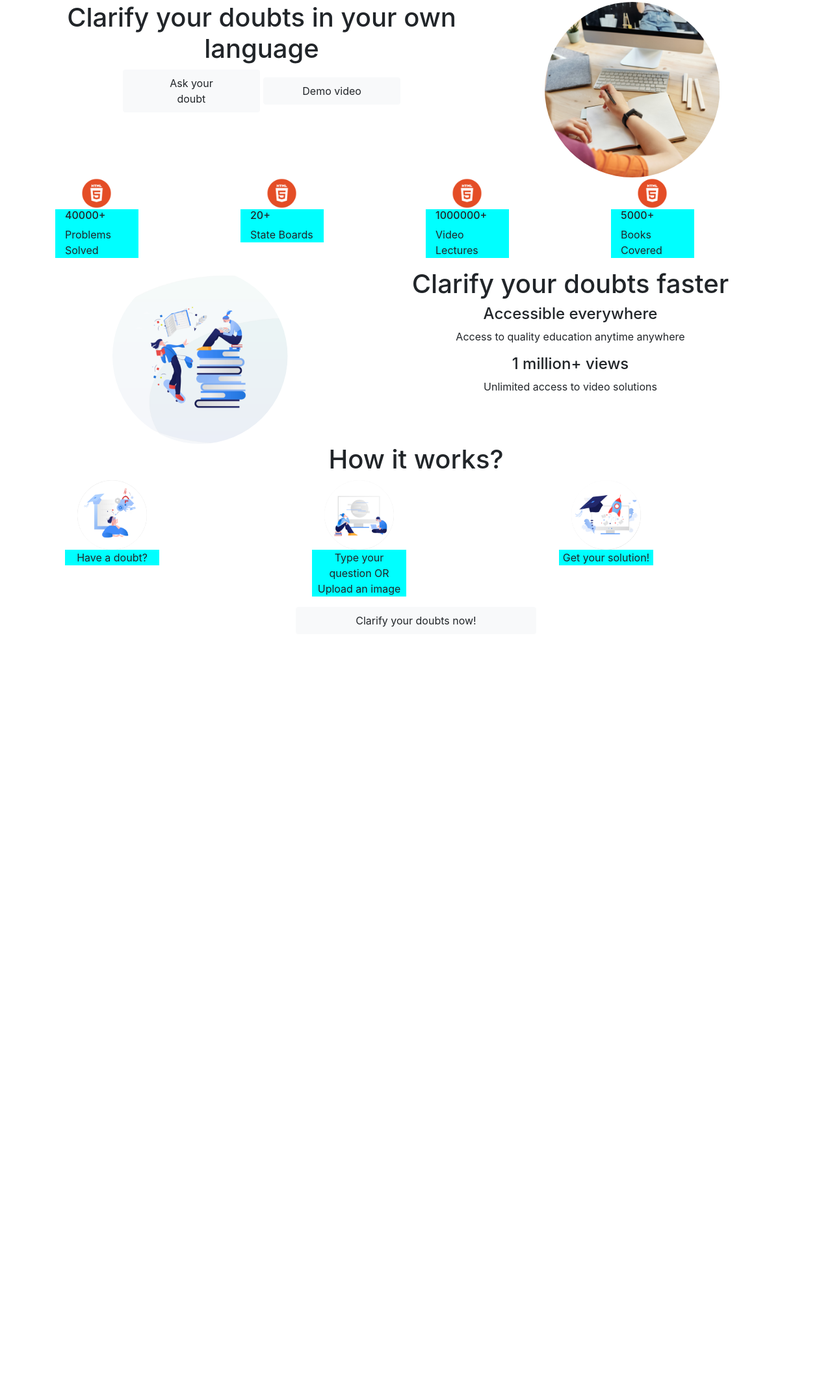
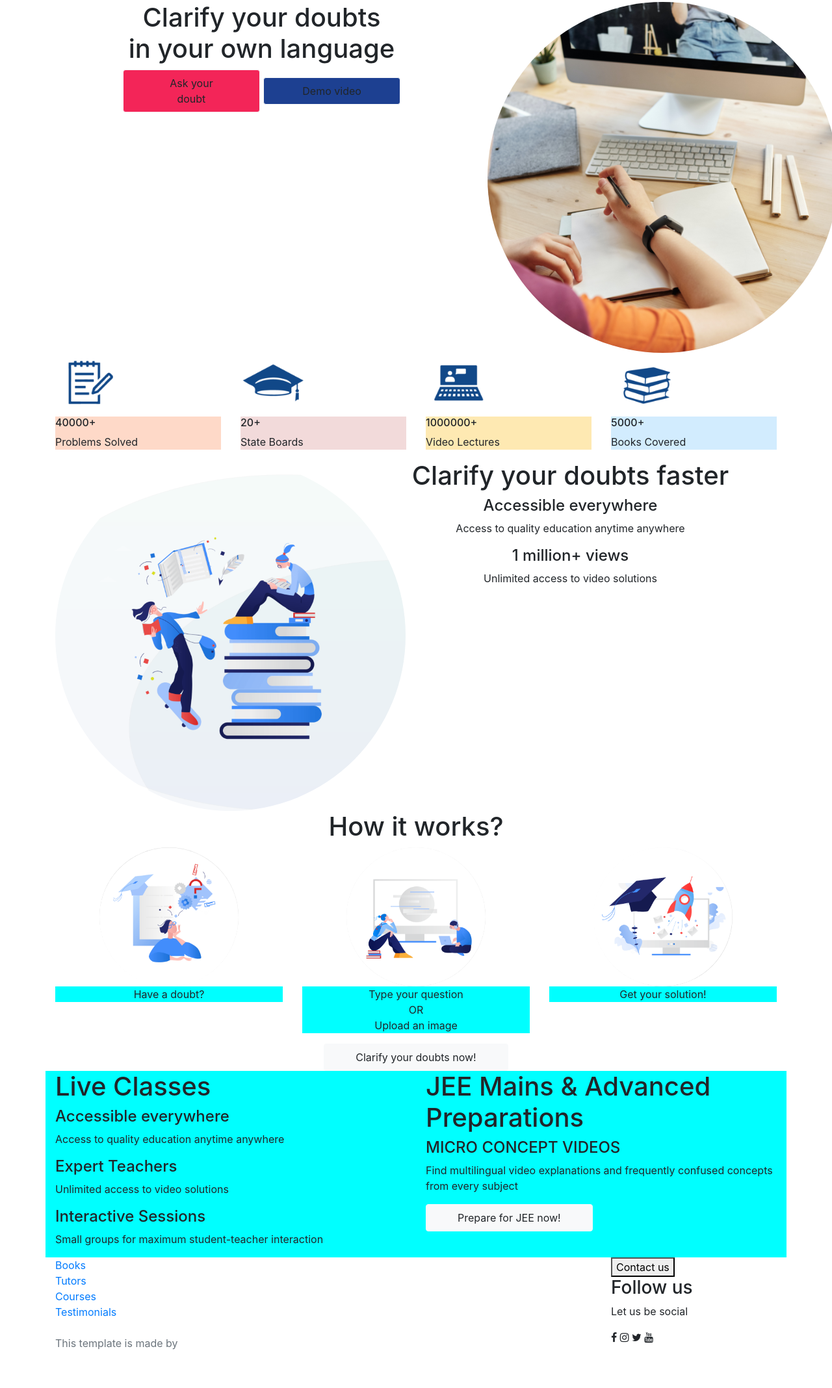
Before and after one commit to KrishnaPraneethEranki/Frontend, a plain HTML site: page src/index.html in a window 1280 px wide. Shown: the part 141-2277 px from the top of the page at 65% size. Before the commit the page ends 1117 px from the top, so only its background shows below. Drawn offline with nearby package versions, Linux system fonts and the light colour scheme.

Commit message:
Update index.html

```diff
--- a/src/index.html
+++ b/src/index.html
@@ -4,8 +4,8 @@
     <meta charset="UTF-8">
     <meta name="viewport" content="width=device-width, initial-scale=1.0">
     <link rel="stylesheet" href="https://cdn.jsdelivr.net/npm/bootstrap@4.5.3/dist/css/bootstrap.min.css" integrity="sha384-TX8t27EcRE3e/ihU7zmQxVncDAy5uIKz4rEkgIXeMed4M0jlfIDPvg6uqKI2xXr2" crossorigin="anonymous">
-    <link rel="stylesheet" href="../CSS/style.css">
-    <title>Edufy</title>
+    <link rel="stylesheet" href="https://cdnjs.cloudflare.com/ajax/libs/font-awesome/4.7.0/css/font-awesome.min.css">    <link rel="stylesheet" href="../CSS/style.css">
+    <title>EduSmart</title>
 </head>
 
 
@@ -14,8 +14,8 @@
     <header>
         <div class="container-fluid p-0">
             <nav class="navbar navbar-expand-lg navbar-light bg-light shadow p-3 mb-5 bg-white rounded">
-                <img src="../assets/logo.png" width="40" height="40" class="d-inline-block align-top" alt="navbar-logo">
-                <a class="navbar-brand" href="#">edusmart</a>
+                <img src="../assets/logo.png" width="40" height="40" class="navbar-logo" alt="navbar-logo">
+                <a class="navbar-brand" href="#">EduSmart</a>
                 <button class="navbar-toggler" type="button" data-toggle="collapse" data-target="#navbarNavDropdown" aria-controls="navbarNavDropdown" aria-expanded="false" aria-label="Toggle navigation">
                   <span class="navbar-toggler-icon"></span>
                 </button>
@@ -25,7 +25,7 @@
                     <li class="nav-item active">
                       <div class="dropdown">
                         <a class="nav-link" href="#">Home<span class="sr-only">(current)</span></a>
-                        <div class="div dropdown-content">
+                        <div class="dropdown-content">
                           <a href="#">nav 1</a>
                           <a href="#">nav 2</a>
                         </div>
@@ -55,17 +55,17 @@
           </div>
 
 
-          <div class="container text-center">
+          <div class="container text-center" >
             <div class="row">
               <div class="col-md-7 col-sm-12">
                 <h1>
-                  Clarify your doubts in your own language
+                  Clarify your doubts <br>in your own language
                 </h1>
-                <button class="col-md-4 btn btn-light px-5 py-2">Ask your doubt</button>
-                <button class="col-md-4 btn btn-light px-5 py-2">Demo video</button>
+                <button class="col-md-4 btn btn-light px-5 py-2" style="background: #F32558 0% 0%;">Ask your doubt</button>
+                <button class="col-md-4 btn btn-light px-5 py-2" style="background: #1D4091 0% 0%;">Demo video</button>
               </div>
               <div class="col-md-5 col-sm-12">
-                <img src="../assets/Mask Group 3.png" alt="container-img">
+                <img src="../assets/Mask Group 3@2x.png" alt="container-img">
               </div>
             </div>
           </div>
@@ -74,42 +74,35 @@
 
     <main>
       <section class="section-1">
-      <div class="container text-center">
+      <div class="container">
         <div class="row">
-          <div class="col-md-3" >
-            <div class="col-md-6">
-              <img class="icon" src="../assets/logo-2582748_1920.png" alt="">
-            </div>
-            <div class="panel text-left col-md-6">
+              <div class="col-md-3">
+                <img class="icon" src="../assets/icon-1@2x.png" alt="">
+                <div class="panel text-left" style="background: #FED9C8 0% 0% no-repeat padding-box;">
                   <h6>40000+</h6>
                 <p>Problems Solved</p>
                 </div>
               </div>
-          <div class="col-md-3" >
-            <div class="col-md-6">
-              <img class="icon" src="../assets/logo-2582748_1920.png" alt="">
-            </div>
-            <div class="panel text-left col-md-6">
+              <div class="col-md-3">
+                <img class="icon" src="../assets/icon-2@2x.png" alt="">
+                <div class="panel text-left" style="background: #F2DADA 0% 0% no-repeat padding-box;">
                   <h6>20+</h6>
                 <p>State Boards</p>
                 </div>
               </div>
-          <div class="col-md-3" >
-            <div class="col-md-6">
-              <img class="icon" src="../assets/logo-2582748_1920.png" alt="">
-            </div>
-            <div class="panel text-left col-md-6">
+              <div class="col-md-3">
+                <img class="icon" src="../assets/icon-3@2x.png" alt="">
+                <div class="panel text-left" style="background: #FEE9B2 0% 0% no-repeat padding-box;">
                   <h6>1000000+</h6>
                 <p>Video Lectures</p>
                 </div>
               </div>
-          <div class="col-md-3" >
-            <div class="col-md-6">
-              <img class="icon" src="../assets/logo-2582748_1920.png" alt="">
-            </div>
-            <div class="panel text-left col-md-6">
+              <div class="col-md-3">
+                <img class="icon" src="../assets/icon-4@2x.png" alt="">
+                <div class="panel text-left" style="background: #D2ECFE 0% 0% no-repeat padding-box;">
                   <h6>5000+</h6>
                 <p>Books Covered</p>
+                </div>
               </div>
           </div>
         </div>
@@ -119,7 +112,7 @@
       <div class="container text-center">
         <div class="row">
           <div class="col-md-5 col-sm-12">
-            <img src="../assets/Mask Group 6.png" alt="container-img">
+            <img src="../assets/Mask Group 6@2x.png" alt="container-img">
           </div>
           <div class="col-md-7 col-sm-12">
             <h1>Clarify your doubts faster</h1>
@@ -133,28 +126,45 @@
     </section>
     <section class="section-3">
       <div class="container text-center">
-        <h1>How it works?</h1>
+        <h1 style="z-index: 1;">How it works?</h1>
         <div class="row">
           <div class="col-md-4">
-            <div class="col-md-6">
-              <img  src="../assets/Mask Group 8.png" >
+
+              <img  src="../assets/Mask Group 8@2x.png" >
               <p class="panel text-center">Have a doubt?</p>
-            </div>
+
           </div>
           <div class="col-md-4">
-            <div class="col-md-6">
-              <img  src="../assets/Mask Group 9.png" >
-              <p class="panel text-center">Type your question OR Upload an image</p>
-            </div>
+              <img  src="../assets/Mask Group 9@2x.png" >
+              <p class="panel text-center">Type your question <br> OR <br> Upload an image</p>
           </div>
           <div class="col-md-4">
-            <div class="col-md-6">
-              <img  src="../assets/Mask Group 10.png" >
+              <img  src="../assets/Mask Group 10@2x.png" >
               <p class="panel text-center">Get your solution!</p>
           </div>
         </div>
+        <button class="btn btn-light px-5 py-2">Clarify your doubts now!</button>
       </div>
-        <button class="col-md-4 btn btn-light px-5 py-2">Clarify your doubts now!</button>
+      </div>
+    </section>
+    <section class="section-4">
+      <div class="container">
+        <div class="row">
+          <div class="panel col-md-6 text-left">
+            <h1>Live Classes</h1>
+            <h4>Accessible everywhere</h4>
+            <p>Access to quality education anytime anywhere </p>
+            <h4>Expert Teachers</h4>
+            <p>Unlimited access to video solutions</p>
+            <h4>Interactive Sessions</h4>
+            <p>Small groups for maximum student-teacher interaction</p>
+          </div>
+          <div class="panel col-md-6 text-left">
+            <h1>JEE Mains & Advanced Preparations</h1>
+            <h4>MICRO CONCEPT VIDEOS</h4>
+            <p>Find multilingual video explanations and frequently confused concepts from every subject</p>
+            <button class="btn btn-light px-5 py-2">Prepare for JEE now!</button>
+          </div>
         </div>
       </div>
     </section>
@@ -162,7 +172,44 @@
 
 
     <footer>
+      <div class="container">
+        <div class="row">
+          <div class="col-md-9 text-left">
+            <div class="ft-link">
+              <a href="#">Books</a>
+            </div >
+            <div class="ft-link">
+              <a href="#">Tutors</a>
+            </div>
+            <div class="ft-link">
+              <a href="#">Courses</a>
+            </div>
+            <div class="ft-link">
+              <a href="#">Testimonials</a>
+            </div>
+            <div class="copyright pt-4 text-muted">
+              <p>This template is made by</p>
+              <h3 style="color:white; font-weight: bolder;">Krishna Praneeth Eranki</h3>
+            </div>
+          </div>
 
+        <div class="col-md-3">
+          <div class="mr-auto">
+            <button>
+              Contact us
+            </button>
+            <div class="social">
+              <h3>Follow us</h3>
+              <p>Let us be social</p>
+              <i href="#" class="fa fa-facebook"></i>
+              <i href="#" class="fa fa-instagram"></i>
+              <i href="#" class="fa fa-twitter"></i>
+              <i href="#" class="fa fa-youtube"></i>
+            </div>
+          </div>
+        </div>
+        </div>
+      </div>
     </footer>
 
     <script src="https://cdnjs.cloudflare.com/ajax/libs/jquery/3.5.1/jquery.min.js" integrity="sha512-bLT0Qm9VnAYZDflyKcBaQ2gg0hSYNQrJ8RilYldYQ1FxQYoCLtUjuuRuZo+fjqhx/qtq/1itJ0C2ejDxltZVFg==" crossorigin="anonymous"></script>
```
Lines whose indentation alone changed are shown as unchanged.
